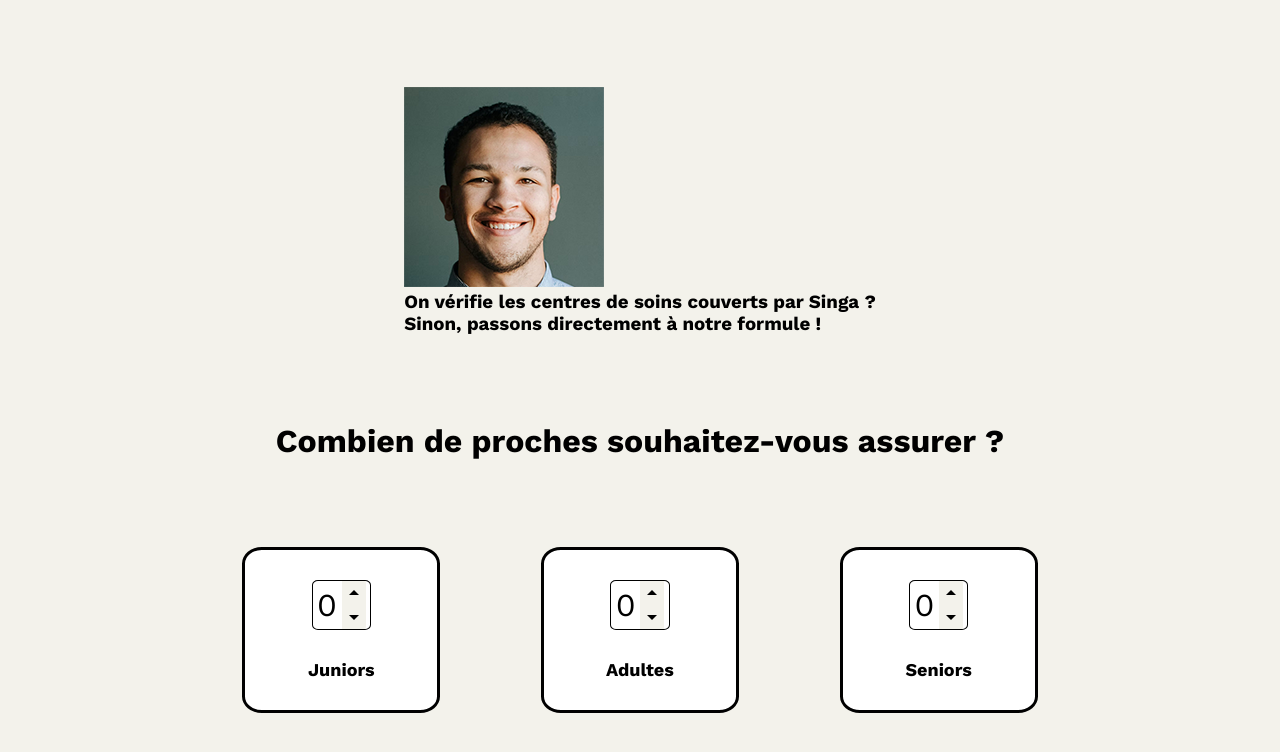
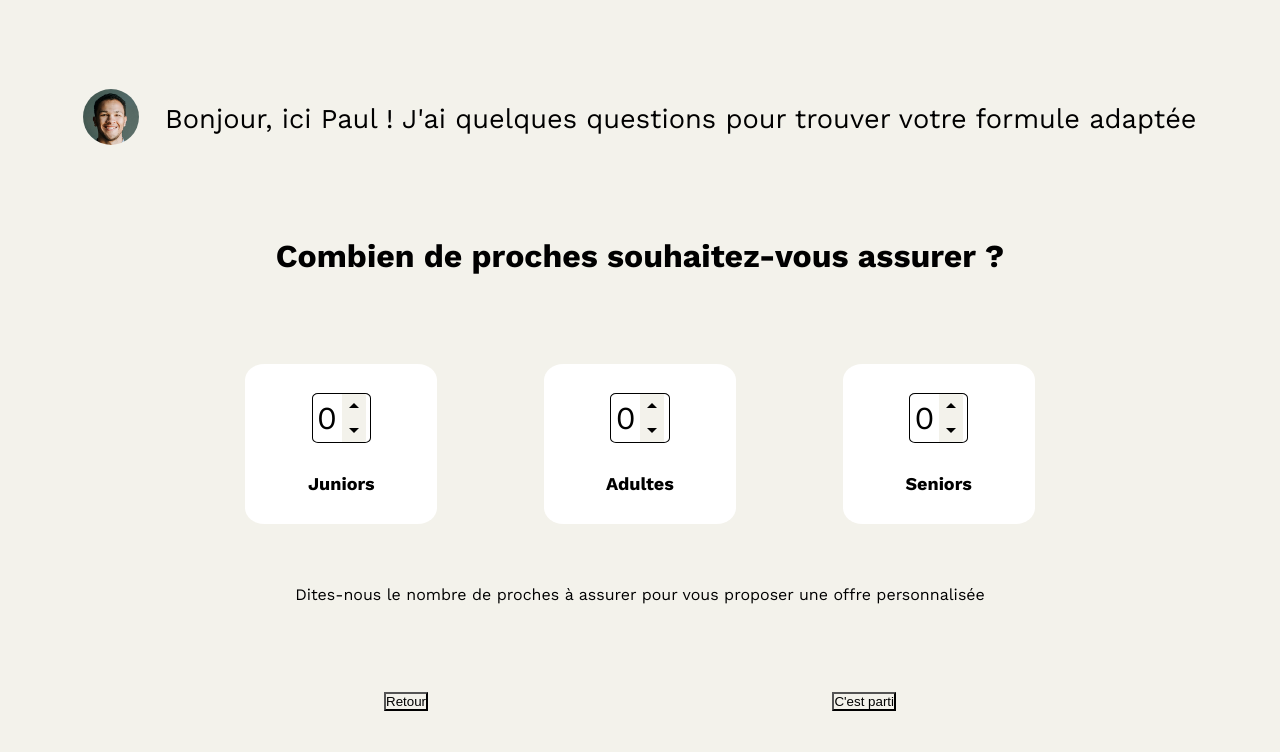
Before and after one commit to WildCodeSchool/paris-0921-project3-my-singa-assurance, a React (Vite) app: page /offer in a window 1280 px wide. Shown: the top 752 px of the page. Built offline with nearby package versions, Linux system fonts and the light colour scheme.

Commit message:
Fixed CSS for Offer Page except buttons & colors

```diff
--- a/src/components/Offer.jsx
+++ b/src/components/Offer.jsx
@@ -70,12 +70,12 @@ function Offer() {
           <img src={portrait} alt="user" className={style.RecipientLocationPortrait} />
         </div>
         <div className={style.RecipientLocationTextTitle}>
-          <h3 className={style.RecipientLocationPresentation}>On vérifie les centres de soins couverts par Singa ? </h3>
-          <h3 className={style.RecipientLocationPresentation}>Sinon, passons directement à notre formule !</h3>
+          <h3 className={style.RecipientLocationPresentation}>Bonjour, ici Paul ! J&apos;ai quelques questions pour trouver votre formule adaptée</h3>
         </div>
       </div>
       <h1>Combien de proches souhaitez-vous assurer ?</h1>
       <div className={style.countersMainContainer}>
+        <div className={style.countersContainer}>
           <div className={style.ageCounterMainContainer}>
             <div className={style.ageCounter}>
               <div>{juniorCount}</div>
@@ -107,6 +107,12 @@ function Offer() {
             <div className={style.ageCounterTitle}>Seniors</div>
           </div>
         </div>
+        <div>Dites-nous le nombre de proches à assurer pour vous proposer une offre personnalisée</div>
+      </div>
+      <div className={style.offerBtn}>
+        <button>Retour</button>
+        <button>C&apos;est parti</button>
+      </div>
     </div>
   );
 }
--- a/src/components/style/Offer.module.scss
+++ b/src/components/style/Offer.module.scss
@@ -5,7 +5,37 @@
   font-family: 'Work Sans', sans-serif;
   height: 100vh;
   justify-content: space-evenly;
+  .RecipientLocationTitle {
+    display: flex;
+    justify-content: space-around;
+    align-items: center;
+    .RecipientLocationMainPortrait {
+      .RecipientLocationPortrait {
+        border-radius: 50%;
+        margin-right: 2vw;
+        width: 56px;
+      }
+    }
+    .RecipientLocationTextTitle {
+      .RecipientLocationPresentation {
+        display: flex;
+        font-family: 'work sans', sans-serif;
+        font-size: 1.7em;
+        font-weight: 500;
+        flex-direction: row;
+        .emojiHandright {
+          margin-left: 1vw;
+        }
+      }
+    }
+  }
   .countersMainContainer {
+    display: flex;
+    flex-direction: column;
+    justify-content: space-between;
+    align-items: center;
+    height: 30vh;
+    .countersContainer {
       font-size: xx-large;
       display: flex;
       justify-content: space-around;
@@ -13,7 +43,6 @@
       .ageCounterMainContainer {
         background-color: white;
         width: 15vw;
-      border: solid black;
         border-radius: 10%;
         overflow: hidden;
         height: 20vh;
@@ -47,3 +76,9 @@
       }
     }
   }
+  .offerBtn {
+    display: flex;
+    justify-content: space-between;
+    width: 40vw;
+  }
+}
```
Lines whose indentation alone changed are shown as unchanged.
